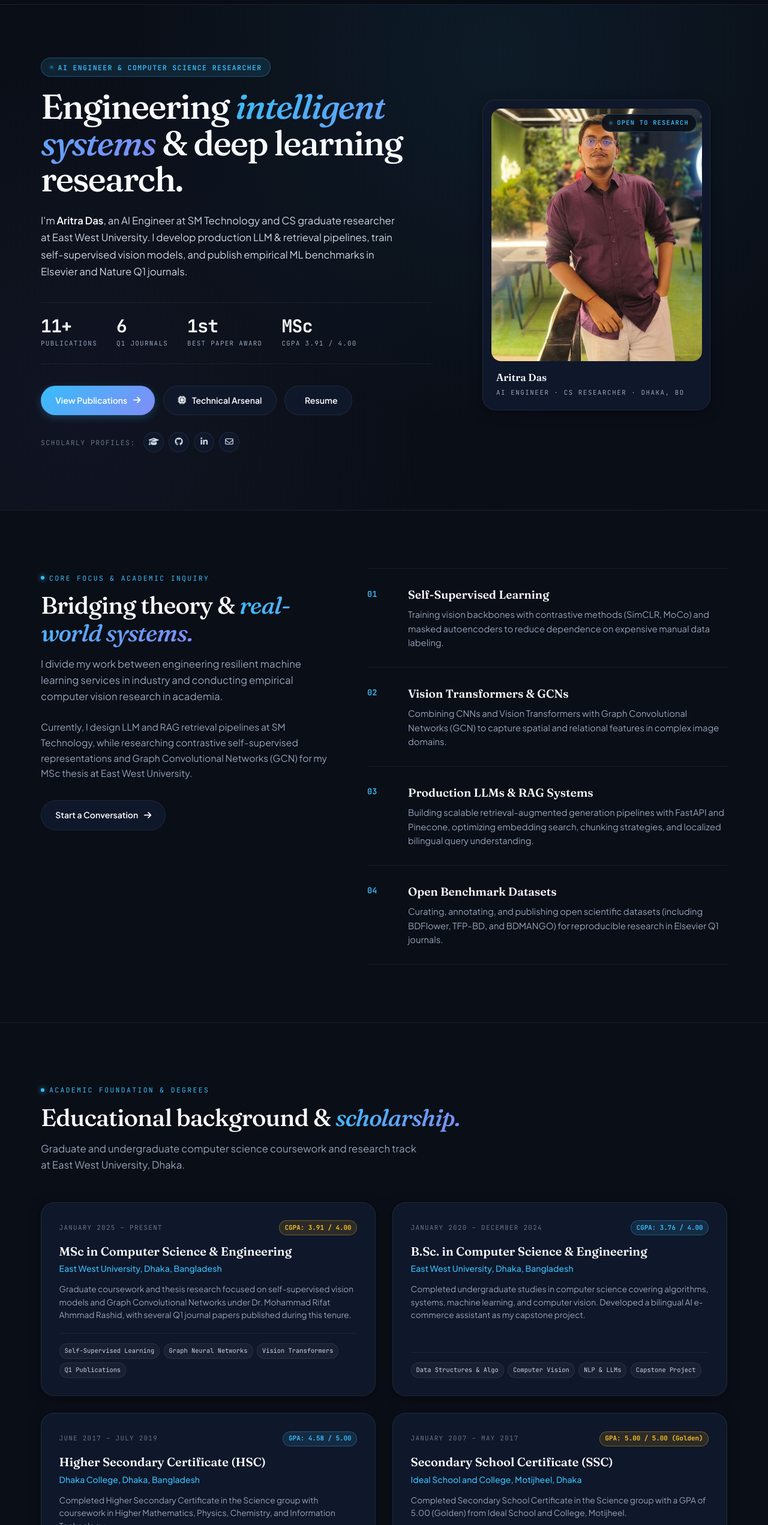
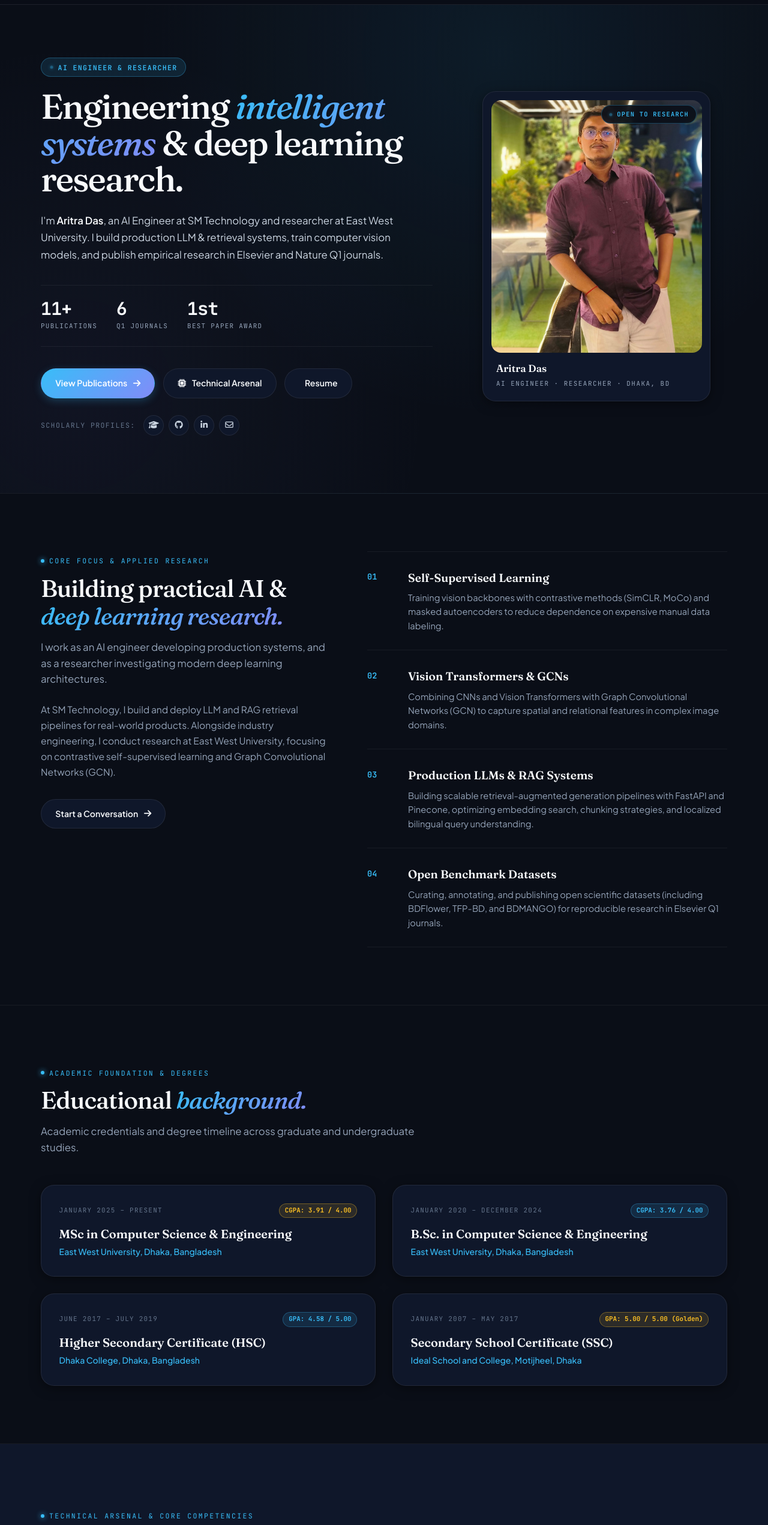
Before and after one commit to Aritra232/Aritra_Portfolio, a Next.js app: page / in a window 1280 px wide. Shown: the part 64-2606 px from the top of the page at 60% size. Built offline with nearby package versions, Linux system fonts and the light colour scheme.

Commit message:
fix(editorial): refined role to Researcher, removed MSc CGPA hero stat, cleaned education cards, and trimmed skills arsenal

```diff
--- a/app/globals.css
+++ b/app/globals.css
@@ -1384,7 +1384,7 @@ a {
   font-size: 0.88rem;
   color: var(--accent-cyan);
   font-weight: 500;
-  margin-bottom: 0.75rem;
+  margin-bottom: 0;
 }
 
 .edu-card-desc {
--- a/app/layout.tsx
+++ b/app/layout.tsx
@@ -3,15 +3,15 @@ import "./globals.css";
 
 export const metadata: Metadata = {
   metadataBase: new URL("https://aritra-portfolio.vercel.app"),
-  title: "Aritra Das — AI Engineer & Computer Science Researcher",
+  title: "Aritra Das — AI Engineer & Researcher",
   description:
-    "Aritra Das — AI Engineer at SM Technology & Computer Science Researcher. Working on production LLM/RAG systems, computer vision, and self-supervised learning.",
+    "Aritra Das — AI Engineer at SM Technology & Researcher. Working on production LLM/RAG systems, computer vision, and deep learning.",
   authors: [{ name: "Aritra Das" }],
   openGraph: {
     type: "website",
-    title: "Aritra Das — AI Engineer & CS Researcher",
+    title: "Aritra Das — AI Engineer & Researcher",
     description:
-      "11 Publications (6 Q1 Journals) • Best Paper Award (AII 2025) • MSc in CSE • AI Engineering & Deep Learning Research.",
+      "11 Publications (6 Q1 Journals) • Best Paper Award (AII 2025) • AI Engineering & Deep Learning Research.",
     images: ["/images/aritra_pic.jpeg"],
   },
   icons: {
--- a/components/About.tsx
+++ b/components/About.tsx
@@ -10,18 +10,18 @@ export const About: React.FC = () => {
           <div>
             <div className="section-eyebrow">
               <span className="eyebrow-dot"></span>
-              CORE FOCUS &amp; ACADEMIC INQUIRY
+              CORE FOCUS &amp; APPLIED RESEARCH
             </div>
             <h2 className="section-title">
-              Bridging theory &amp; <span className="serif-highlight">real-world systems.</span>
+              Building practical AI &amp; <span className="serif-highlight">deep learning research.</span>
             </h2>
             <p className="section-subtitle" style={{ marginBottom: "1.5rem" }}>
-              I divide my work between engineering resilient machine learning services in industry and conducting empirical computer vision research in academia.
+              I work as an AI engineer developing production systems, and as a researcher investigating modern deep learning architectures.
             </p>
             <p
               className="about-secondary-text"
             >
-              Currently, I design LLM and RAG retrieval pipelines at SM Technology, while researching contrastive self-supervised representations and Graph Convolutional Networks (GCN) for my MSc thesis at East West University.
+              At SM Technology, I build and deploy LLM and RAG retrieval pipelines for real-world products. Alongside industry engineering, I conduct research at East West University, focusing on contrastive self-supervised learning and Graph Convolutional Networks (GCN).
             </p>
             <div style={{ marginTop: "2rem" }}>
               <a href="#contact" className="btn btn-secondary">
--- a/components/Education.tsx
+++ b/components/Education.tsx
@@ -10,16 +10,15 @@ export const Education: React.FC = () => {
           ACADEMIC FOUNDATION &amp; DEGREES
         </div>
         <h2 className="section-title">
-          Educational background &amp; <span className="serif-highlight">scholarship.</span>
+          Educational <span className="serif-highlight">background.</span>
         </h2>
         <p className="section-subtitle">
-          Graduate and undergraduate computer science coursework and research track at East West University, Dhaka.
+          Academic credentials and degree timeline across graduate and undergraduate studies.
         </p>
 
         <div className="education-editorial-grid">
           {educationData.map((item) => (
             <div className="edu-editorial-card" key={item.id}>
-              <div>
               <div className="edu-card-top">
                 <span className="edu-year-label">{item.timeframe}</span>
                 <span className={`edu-grade-tag ${item.isGold ? "gold" : ""}`}>
@@ -28,15 +27,6 @@ export const Education: React.FC = () => {
               </div>
               <h3 className="edu-card-degree">{item.degree}</h3>
               <div className="edu-card-inst">{item.institution}</div>
-                <p className="edu-card-desc">{item.description}</p>
-              </div>
-              <div className="edu-card-pills">
-                {item.pills.map((pill, idx) => (
-                  <span className="edu-pill" key={idx}>
-                    {pill}
-                  </span>
-                ))}
-              </div>
             </div>
           ))}
         </div>
--- a/components/Hero.tsx
+++ b/components/Hero.tsx
@@ -11,7 +11,7 @@ export const Hero: React.FC = () => {
             <div className="hero-status-pill">
               <span className="live-dot"></span>
               <span className="hero-status-text">
-                AI Engineer &amp; Computer Science Researcher
+                AI Engineer &amp; Researcher
               </span>
             </div>
 
@@ -20,7 +20,7 @@ export const Hero: React.FC = () => {
             </h1>
 
             <p className="hero-editorial-bio">
-              I&apos;m <strong className="text-highlight">{profileData.name}</strong>, an AI Engineer at SM Technology and CS graduate researcher at East West University. I develop production LLM &amp; retrieval pipelines, train self-supervised vision models, and publish empirical ML benchmarks in Elsevier and Nature Q1 journals.
+              I&apos;m <strong className="text-highlight">{profileData.name}</strong>, an AI Engineer at SM Technology and researcher at East West University. I build production LLM &amp; retrieval systems, train computer vision models, and publish empirical research in Elsevier and Nature Q1 journals.
             </p>
 
             {/* Impact Metric Counters */}
@@ -38,11 +38,6 @@ export const Hero: React.FC = () => {
               <div className="editorial-stat-item">
                 <div className="stat-big-num">{profileData.stats.bestPaper}</div>
                 <div className="stat-sub-label">Best Paper Award</div>
-              </div>
-
-              <div className="editorial-stat-item">
-                <div className="stat-big-num">{profileData.stats.degree}</div>
-                <div className="stat-sub-label">CGPA 3.91 / 4.00</div>
               </div>
             </div>
 
@@ -121,12 +116,12 @@ export const Hero: React.FC = () => {
               {/* eslint-disable-next-line @next/next/no-img-element */}
               <img
                 src="/images/aritra_pic.jpeg"
-                alt="Aritra Das — AI Engineer &amp; Computer Science Researcher"
+                alt="Aritra Das — AI Engineer &amp; Researcher"
                 className="portrait-clean-img"
               />
               <div className="portrait-caption-strip">
                 <div className="portrait-caption-name">Aritra Das</div>
-                <div className="portrait-caption-role">AI Engineer · CS Researcher · Dhaka, BD</div>
+                <div className="portrait-caption-role">AI Engineer · Researcher · Dhaka, BD</div>
               </div>
             </div>
           </div>
--- a/components/Navbar.tsx
+++ b/components/Navbar.tsx
@@ -46,7 +46,7 @@ export const Navbar: React.FC = () => {
           />
           <div className="nav-brand-text">
             <span className="nav-brand-name">Aritra Das</span>
-            <span className="nav-brand-title">AI ENGINEER · CS RESEARCHER</span>
+            <span className="nav-brand-title">AI ENGINEER · RESEARCHER</span>
           </div>
         </a>
 
--- a/components/Skills.tsx
+++ b/components/Skills.tsx
@@ -17,7 +17,7 @@ export const Skills: React.FC = () => {
     { id: "computer-vision", label: "Computer Vision" },
     { id: "nlp-llm", label: "NLP & LLMs" },
     { id: "languages", label: "Languages" },
-    { id: "infrastructure", label: "MLOps & Cloud" },
+    { id: "infrastructure", label: "MLOps & Tooling" },
   ];
 
   const renderIcon = (iconType: string) => {
@@ -93,7 +93,7 @@ export const Skills: React.FC = () => {
           {/* Quick Stats Metric Counter */}
           <div className="skills-metrics-bar">
             <div className="skills-metric-item">
-              <span className="skills-metric-num">38+</span>
+              <span className="skills-metric-num">29</span>
               <span className="skills-metric-label">Technologies</span>
             </div>
             <div className="skills-metric-divider"></div>
--- a/data/education.ts
+++ b/data/education.ts
@@ -5,8 +5,6 @@ export interface EducationItem {
   timeframe: string;
   grade: string;
   isGold?: boolean;
-  description: string;
-  pills: string[];
 }
 
 export const educationData: EducationItem[] = [
@@ -17,9 +15,6 @@ export const educationData: EducationItem[] = [
     timeframe: "January 2025 – Present",
     grade: "CGPA: 3.91 / 4.00",
     isGold: true,
-    description:
-      "Graduate coursework and thesis research focused on self-supervised vision models and Graph Convolutional Networks under Dr. Mohammad Rifat Ahmmad Rashid, with several Q1 journal papers published during this tenure.",
-    pills: ["Self-Supervised Learning", "Graph Neural Networks", "Vision Transformers", "Q1 Publications"],
   },
   {
     id: "bsc",
@@ -27,9 +22,6 @@ export const educationData: EducationItem[] = [
     institution: "East West University, Dhaka, Bangladesh",
     timeframe: "January 2020 – December 2024",
     grade: "CGPA: 3.76 / 4.00",
-    description:
-      "Completed undergraduate studies in computer science covering algorithms, systems, machine learning, and computer vision. Developed a bilingual AI e-commerce assistant as my capstone project.",
-    pills: ["Data Structures & Algo", "Computer Vision", "NLP & LLMs", "Capstone Project"],
   },
   {
     id: "hsc",
@@ -37,9 +29,6 @@ export const educationData: EducationItem[] = [
     institution: "Dhaka College, Dhaka, Bangladesh",
     timeframe: "June 2017 – July 2019",
     grade: "GPA: 4.58 / 5.00",
-    description:
-      "Completed Higher Secondary Certificate in the Science group with coursework in Higher Mathematics, Physics, Chemistry, and Information Technology.",
-    pills: ["Science Group", "Higher Mathematics", "Physics"],
   },
   {
     id: "ssc",
@@ -48,8 +37,5 @@ export const educationData: EducationItem[] = [
     timeframe: "January 2007 – May 2017",
     grade: "GPA: 5.00 / 5.00 (Golden)",
     isGold: true,
-    description:
-      "Completed Secondary School Certificate in the Science group with a GPA of 5.00 (Golden) from Ideal School and College, Motijheel.",
-    pills: ["Science Group", "Golden GPA 5.00", "Ideal School Motijheel"],
   },
 ];
--- a/data/profile.ts
+++ b/data/profile.ts
@@ -25,11 +25,11 @@ export interface ProfileData {
 
 export const profileData: ProfileData = {
   name: "Aritra Das",
-  role: "AI Engineer & CS Researcher",
+  role: "AI Engineer & Researcher",
   affiliation: "SM Technology • East West University",
   location: "Dhaka, Bangladesh",
-  headline: "Building production AI systems & machine learning research.",
-  bio: "I'm an AI Engineer at SM Technology and a graduate researcher at East West University, Dhaka. Most of my work involves building production LLM & RAG services, training self-supervised computer vision models, and exploring graph neural networks for my MSc in CSE.",
+  headline: "Building production AI systems & deep learning research.",
+  bio: "I'm an AI Engineer at SM Technology and a researcher at East West University, Dhaka. Most of my work involves building production LLM & RAG services, training computer vision models, and exploring graph neural networks.",
   email: "aritrad768@gmail.com",
   github: "https://github.com/Aritra232",
   linkedin: "https://linkedin.com/in/aritra-das-9a1051225",
--- a/data/skills.ts
+++ b/data/skills.ts
@@ -20,14 +20,12 @@ export const skillDomains: SkillDomain[] = [
     number: "01",
     title: "Core Languages & Foundations",
     tagline: "Primary drivers for algorithm design, statistical modeling & high-throughput pipelines",
-    toolsCount: 7,
+    toolsCount: 5,
     skills: [
       { name: "Python", badge: "Daily Driver", iconType: "python" },
       { name: "C++", badge: "Algorithms", iconType: "cpp" },
       { name: "SQL (PostgreSQL)", badge: "Relational", iconType: "sql" },
-      { name: "TypeScript", badge: "Web Systems", iconType: "typescript" },
       { name: "Bash & Linux", badge: "Shell/OS", iconType: "bash" },
-      { name: "R", badge: "Biostats", iconType: "r" },
       { name: "LaTeX / Overleaf", badge: "Research Docs", iconType: "latex" },
     ],
   },
@@ -36,14 +34,12 @@ export const skillDomains: SkillDomain[] = [
     number: "02",
     title: "Deep Learning & Neural Frameworks",
     tagline: "Custom architecture modeling, loss optimization & production inference",
-    toolsCount: 8,
+    toolsCount: 6,
     skills: [
       { name: "PyTorch", badge: "Primary Framework", iconType: "pytorch" },
       { name: "TensorFlow", badge: "Production", iconType: "tensorflow" },
       { name: "Keras", badge: "Rapid Modeling", iconType: "keras" },
       { name: "Hugging Face", badge: "Transformers", iconType: "huggingface" },
-      { name: "ONNX Runtime", badge: "Model Export", iconType: "onnx" },
-      { name: "JAX / Flax", badge: "Autodiff", iconType: "jax" },
       { name: "Scikit-Learn", badge: "Baselines", iconType: "sklearn" },
       { name: "Weights & Biases", badge: "Experiment Tracking", iconType: "wandb" },
     ],
@@ -53,15 +49,14 @@ export const skillDomains: SkillDomain[] = [
     number: "03",
     title: "Computer Vision & Representation Learning",
     tagline: "Self-supervised backbones, spatial attention & graph-guided vision systems",
-    toolsCount: 7,
+    toolsCount: 6,
     skills: [
       { name: "OpenCV", badge: "Image Pipeline", iconType: "opencv" },
-      { name: "SimCLR / MoCo", badge: "Contrastive SSL", iconType: "ssl" },
+      { name: "Contrastive SSL", badge: "Representation", iconType: "ssl" },
       { name: "Graph Neural Networks (GCN)", badge: "Relational", iconType: "gcn" },
       { name: "Vision Transformers (ViT / Swin)", badge: "Attention", iconType: "vit" },
       { name: "CBAM & Spatial Attention", badge: "Feature Focus", iconType: "cbam" },
-      { name: "Albumentations", badge: "Augmentation", iconType: "albumentations" },
-      { name: "YOLOv8 / YOLOv10", badge: "Detection", iconType: "yolo" },
+      { name: "YOLO", badge: "Detection", iconType: "yolo" },
     ],
   },
   {
@@ -69,15 +64,14 @@ export const skillDomains: SkillDomain[] = [
     number: "04",
     title: "NLP, LLMs & Retrieval Architectures",
     tagline: "Bilingual representation, non-linear activation networks & contextual RAG engines",
-    toolsCount: 8,
+    toolsCount: 7,
     skills: [
-      { name: "BERT / RoBERTa", badge: "Encoder LLMs", iconType: "bert" },
+      { name: "BERT", badge: "Language Models", iconType: "bert" },
+      { name: "LLMs", badge: "Generative AI", iconType: "llama" },
       { name: "Kolmogorov-Arnold Networks (KAN)", badge: "Q1 Research", iconType: "kan" },
       { name: "LangChain", badge: "Orchestration", iconType: "langchain" },
-      { name: "LlamaIndex", badge: "Data Framework", iconType: "llamaindex" },
       { name: "Pinecone Vector DB", badge: "Vector Index", iconType: "pinecone" },
       { name: "FAISS & ChromaDB", badge: "Similarity Search", iconType: "vector" },
-      { name: "LLaMA-2 / Mistral", badge: "Generative Models", iconType: "llama" },
       { name: "Prompt Engineering", badge: "Context Control", iconType: "prompt" },
     ],
   },
@@ -86,15 +80,13 @@ export const skillDomains: SkillDomain[] = [
     number: "05",
     title: "AI Infrastructure, MLOps & Tooling",
     tagline: "High-concurrency APIs, distributed training & automated data workflows",
-    toolsCount: 7,
+    toolsCount: 5,
     skills: [
       { name: "Docker", badge: "Containers", iconType: "docker" },
-      { name: "AWS (EC2, S3)", badge: "Cloud Compute", iconType: "aws" },
       { name: "FastAPI", badge: "Model Serving", iconType: "fastapi" },
       { name: "Git & GitHub CI/CD", badge: "Version Control", iconType: "git" },
       { name: "CUDA & cuDNN", badge: "GPU Acceleration", iconType: "cuda" },
-      { name: "MLflow", badge: "Registry", iconType: "mlflow" },
-      { name: "n8n Automation", badge: "Pipeline Automation", iconType: "n8n" },
+      { name: "n8n Automation", badge: "Workflow Automation", iconType: "n8n" },
     ],
   },
 ];
```
Lines whose indentation alone changed are shown as unchanged.
